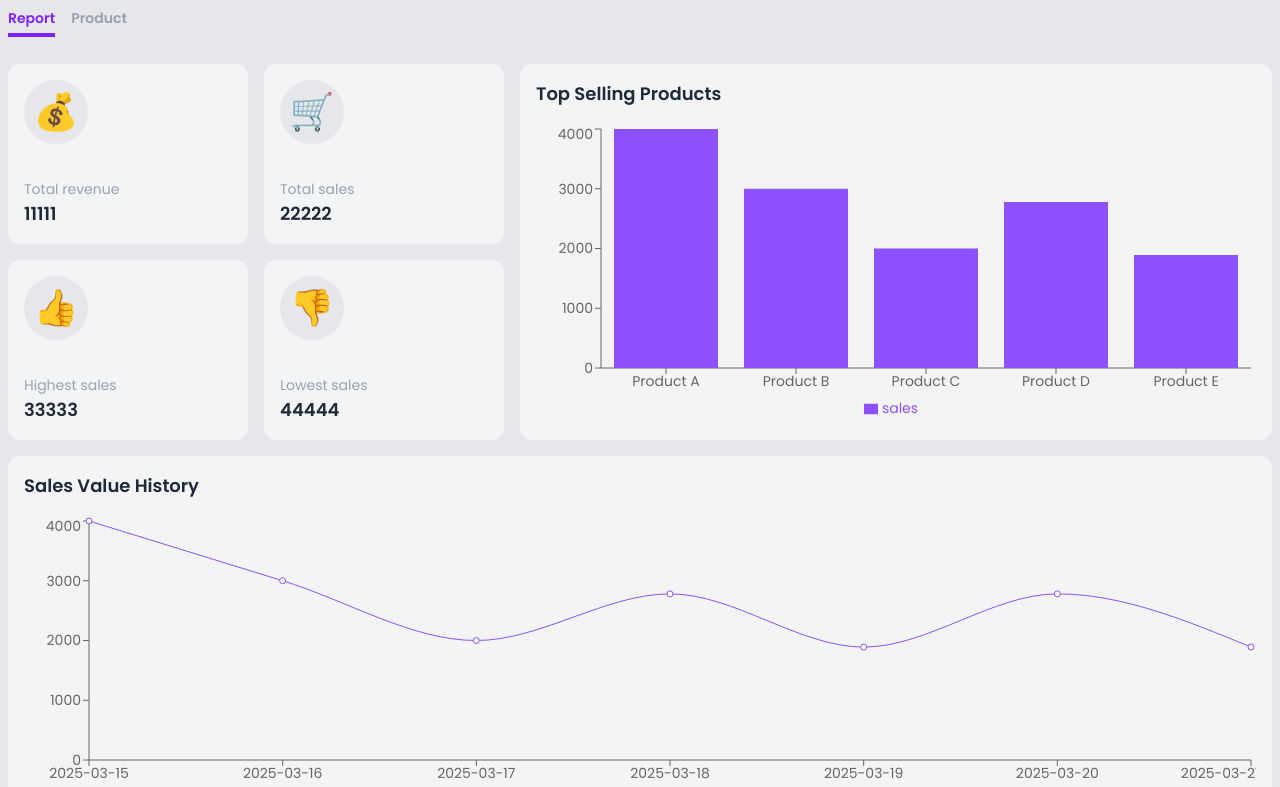
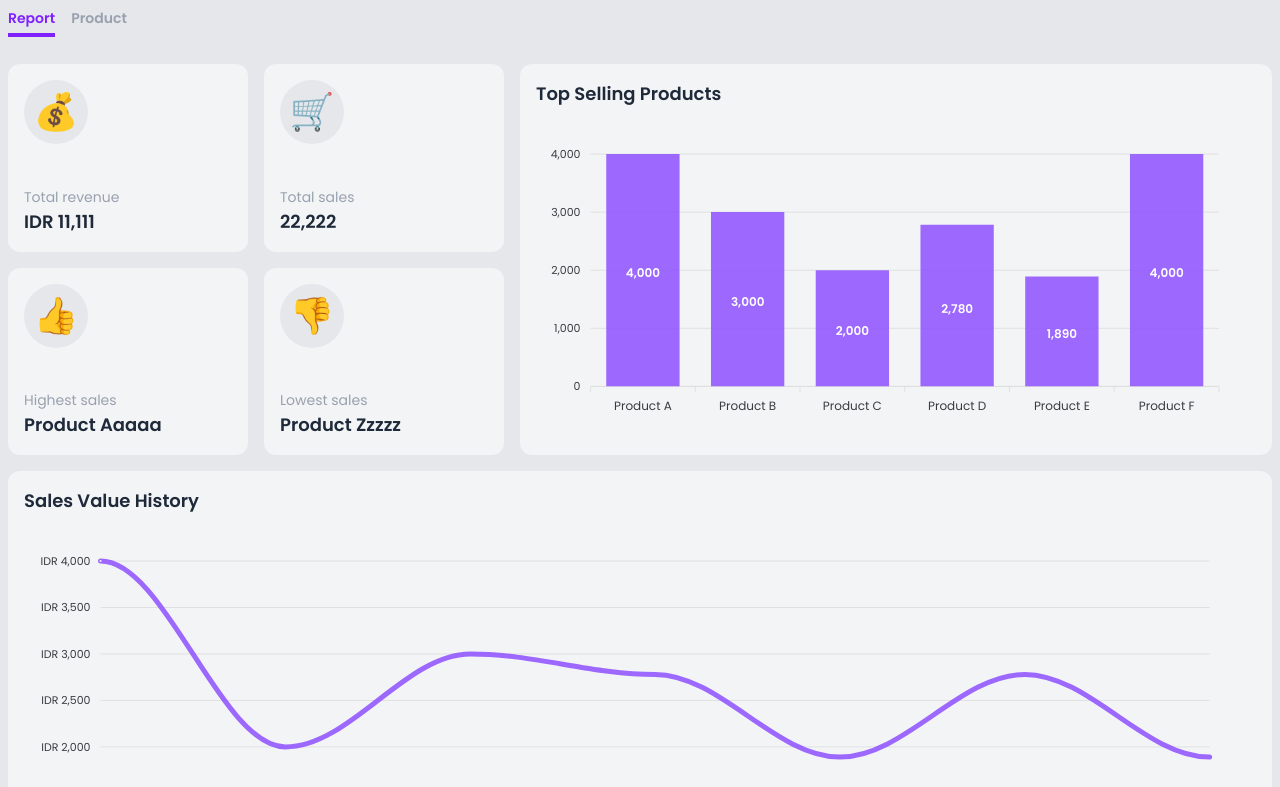
Before and after one commit to caksaji/lora, a Next.js app: page / in a window 1280 px wide. Shown: the top 787 px of the page. Built offline with nearby package versions, Linux system fonts and the light colour scheme.

Commit message:
[INSTALL] new package : apexcharts@^4.7.0, react-apexcharts@^1.7.0 | uninstall: recharts@^2.15.3

```diff
--- a/package.json
+++ b/package.json
@@ -9,10 +9,11 @@
     "lint": "next lint"
   },
   "dependencies": {
+    "apexcharts": "^4.7.0",
     "next": "15.3.2",
     "react": "^19.0.0",
-    "react-dom": "^19.0.0",
-    "recharts": "^2.15.3"
+    "react-apexcharts": "^1.7.0",
+    "react-dom": "^19.0.0"
   },
   "devDependencies": {
     "@eslint/eslintrc": "^3",
--- a/src/app/page.tsx
+++ b/src/app/page.tsx
@@ -1,10 +1,11 @@
 'use client'
 
-import { dateShownFormat, timeShownFormat, formatCurrency } from '@/lib/localUtil'
+import dynamic from 'next/dynamic'
+import { useBreakpoint } from '@/hook/useBreakpoint'
+import { dateShownFormat, timeShownFormat, formatNum, formatCurrency } from '@/lib/localUtil'
 import Skeleton from '@/component/partial/Skeleton'
 import Table from '@/component/partial/Table'
 import IconSvg from '@/component/partial/IconSvg'
-
 import {
   ResponsiveContainer,
   BarChart,
@@ -17,27 +18,35 @@ import {
   Line
 } from 'recharts'
 
+const Chart = dynamic(() => import('react-apexcharts'), { ssr: false })
+
 export default function Report() {
+  const bp = useBreakpoint()
   const highlightData = {
     revenue: 11111,
     sale: 22222,
-    hiSale: 33333,
-    loSale: 44444,
+    hiSale: 'Product Aaaaa',
+    loSale: 'Product Zzzzz',
     productChart: [
       { name: 'Product A', sales: 4000 },
       { name: 'Product B', sales: 3000 },
       { name: 'Product C', sales: 2000 },
       { name: 'Product D', sales: 2780 },
-      { name: 'Product E', sales: 1890 }
+      { name: 'Product E', sales: 1890 },
+      { name: 'Product F', sales: 4000 },
+      { name: 'Product G', sales: 3000 },
+      { name: 'Product H', sales: 2000 },
+      { name: 'Product I', sales: 2780 },
+      { name: 'Product J', sales: 1890 }
     ],
     saleChart: [
-      { name: '2025-03-15', value: 4000 },
-      { name: '2025-03-16', value: 3000 },
-      { name: '2025-03-17', value: 2000 },
-      { name: '2025-03-18', value: 2780 },
-      { name: '2025-03-19', value: 1890 },
-      { name: '2025-03-20', value: 2780 },
-      { name: '2025-03-21', value: 1890 }
+      { date: '2025-03-15', value: 4000 },
+      { date: '2025-03-16', value: 2000 },
+      { date: '2025-03-17', value: 3000 },
+      { date: '2025-03-18', value: 2780 },
+      { date: '2025-03-19', value: 1890 },
+      { date: '2025-03-20', value: 2780 },
+      { date: '2025-03-21', value: 1890 }
     ],
     history: [
       { date: '2025-03-15T03:24:00', value: 99807000 },
@@ -48,6 +57,66 @@ export default function Report() {
     ]
   }
   const showSkeletonTable = false
+  const chartData = {
+    product: {
+      label: highlightData?.productChart?.slice(0, bp.smallerThan('sm') ? 3 : bp.smallerThan('md') ? 5 : bp.smallerThan('lg') ? 4 : 6).map(v => v.name),
+      data: [{
+        name: 'Sold',
+        data: highlightData?.productChart?.slice(0, bp.smallerThan('sm') ? 3 : bp.smallerThan('md') ? 5 : bp.smallerThan('lg') ? 4 : 6).map(v => v.sales)
+      }]
+    },
+    sale: {
+      label: highlightData?.saleChart?.map(v => dateShownFormat(v.date, 'medium')),
+      data: [{
+        name: 'Value',
+        data: highlightData?.saleChart?.map(v => v.value)
+      }]
+    }
+  }
+  const chartOpt = {
+    product: {
+      chart: {
+        fontFamily: 'Poppins, sans-serif',
+        redrawOnParentResize: true,
+        toolbar: { show: false }
+      },
+      yaxis: {
+        labels: {
+          formatter: function(val) {
+            return formatNum(val)
+          }
+        }
+      },
+      xaxis: { categories: chartData.product.label },
+      fill: { colors: ['#8e51ff'] },
+      dataLabels: {
+        formatter: function(val) {
+          return formatNum(val)
+        }
+      }
+    },
+    sale: {
+      chart: {
+        fontFamily: 'Poppins, sans-serif',
+        redrawOnParentResize: true,
+        toolbar: { show: false },
+        zoom: { enabled: false }
+      },
+      yaxis: {
+        labels: {
+          formatter: function(val) {
+            return formatCurrency(val)
+          }
+        }
+      },
+      xaxis: { categories: chartData.sale.label },
+      fill: { colors: ['#8e51ff'] },
+      stroke: {
+        curve: 'smooth',
+        lineCap: 'round'
+      }
+    }
+  }
   return (
     <div className="grid grid-cols-1 gap-4 md:grid-cols-5">
       <div className="col-span-full md:col-span-2">
@@ -62,7 +131,7 @@ export default function Report() {
                   {i === 0 ? 'Total revenue' : i === 1 ? 'Total sales' : i === 2 ? 'Highest sales' : 'Lowest sales'}
                 </div>
                 <div className="text-lg font-semibold">
-                  {i === 0 ? highlightData?.revenue : i === 1 ? highlightData?.sale : i === 2 ? highlightData?.hiSale : highlightData?.loSale}
+                  {i === 0 ? formatCurrency(highlightData?.revenue) : i === 1 ? formatNum(highlightData?.sale) : i === 2 ? highlightData?.hiSale : highlightData?.loSale}
                 </div>
               </div>
             </div>
@@ -74,15 +143,7 @@ export default function Report() {
           <div className="text-lg font-semibold">
             Top Selling Products
           </div>
-          <ResponsiveContainer height={300}>
-            <BarChart data={highlightData?.productChart}>
-              <XAxis dataKey="name" />
-              <YAxis />
-              <Tooltip />
-              <Legend />
-              <Bar dataKey="sales" fill="#8e51ff" />
-            </BarChart>
-          </ResponsiveContainer>
+          <Chart type="bar" series={chartData.product.data} height="300" options={chartOpt.product} />
         </div>
       </div>
       <div className="col-span-full">
@@ -90,7 +151,8 @@ export default function Report() {
           <div className="text-lg font-semibold">
             Sales Value History
           </div>
-          <ResponsiveContainer height={300}>
+          <Chart type="line" series={chartData.sale.data} height="300" options={chartOpt.sale} />
+          {/*<ResponsiveContainer height={300}>
             <LineChart data={highlightData?.saleChart}>
               <XAxis dataKey="name" />
               <YAxis />
@@ -98,7 +160,7 @@ export default function Report() {
               <Legend />
               <Line type="monotone" dataKey="value" stroke="#8e51ff" />
             </LineChart>
-          </ResponsiveContainer>
+          </ResponsiveContainer>*/}
         </div>
       </div>
       <div className="col-span-full">
--- a/src/lib/localUtil.ts
+++ b/src/lib/localUtil.ts
@@ -1,12 +1,16 @@
 export function dateShownFormat(date: string, dtStyle: string = 'long') {
   const nd = new Date(date)
-  return new Intl.DateTimeFormat('en', { dateStyle: dtStyle }).format(nd)
+  return new Intl.DateTimeFormat('en-US', { dateStyle: dtStyle }).format(nd)
 }
 export function timeShownFormat(time: string) {
   const nd = new Date(time)
-  return new Intl.DateTimeFormat('en', { timeStyle: 'short', hourCycle: 'h24' }).format(nd)
+  return new Intl.DateTimeFormat('en-US', { timeStyle: 'short', hourCycle: 'h24' }).format(nd)
 }
-export function formatCurrency(number: number) {
+export function formatNum(number: number | string) {
   const num = Number(number)
-  return new Intl.NumberFormat('en', { style: 'currency', currency: 'IDR', currencyDisplay: 'code', minimumFractionDigits: 0 }).format(num)
+  return new Intl.NumberFormat('en-US').format(num)
 }
+export function formatCurrency(number: number | string) {
+  const num = Number(number)
+  return new Intl.NumberFormat('en-US', { style: 'currency', currency: 'IDR', currencyDisplay: 'code', minimumFractionDigits: 0 }).format(num)
+}
```
Also changed, not shown: 1 other file (tests, documents, lock files or other folders).
